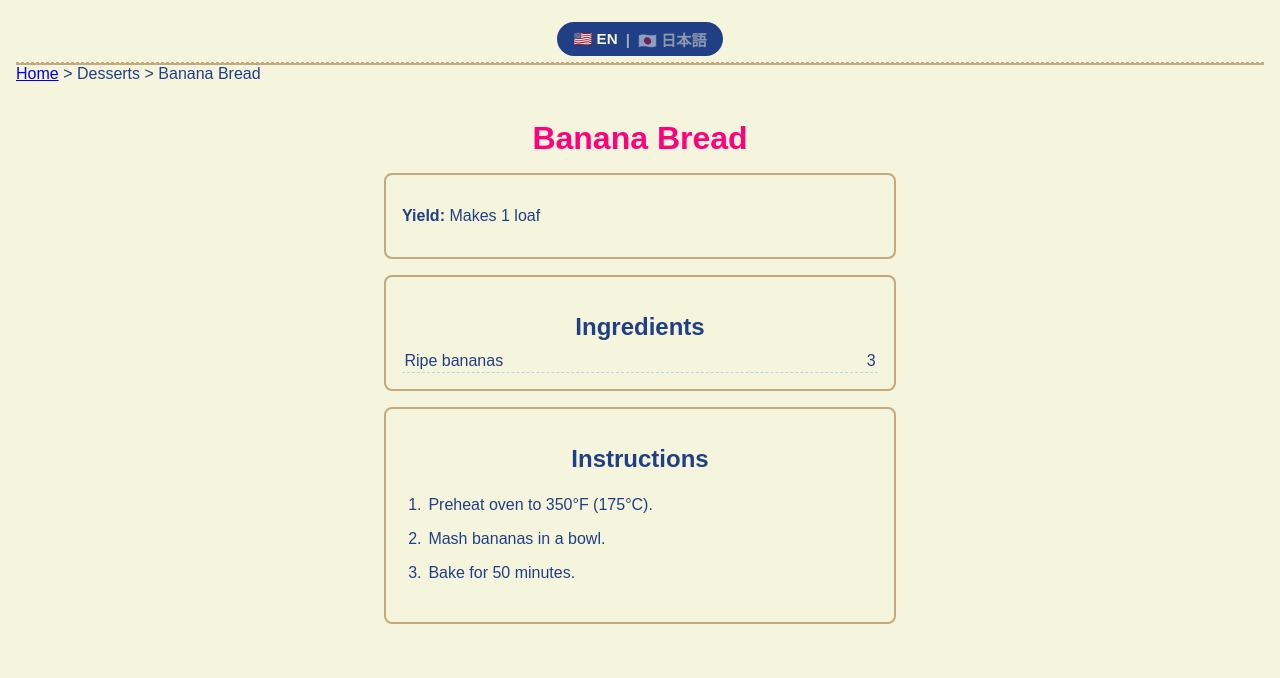
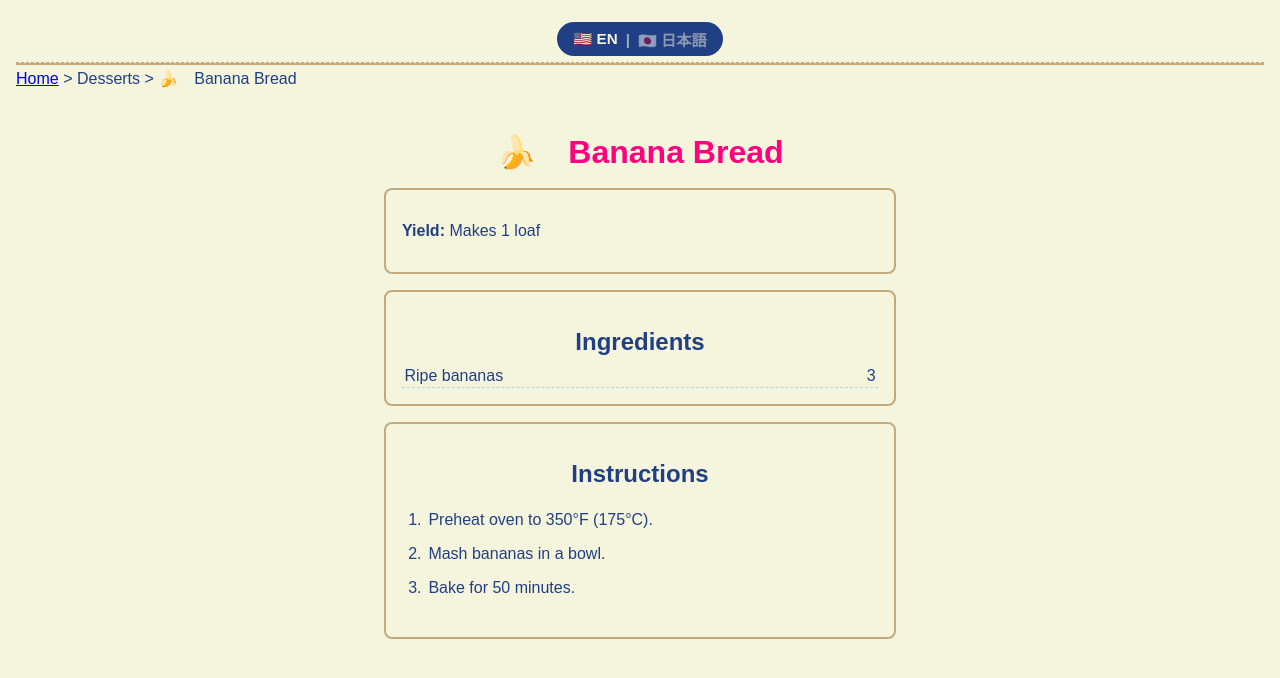
Before and after one commit to bghngao/recipe-book, a Jekyll site: the page built from _recipes/banana-bread.md, in a window 1280 px wide. Shown: the top 678 px of the page. Built offline with Jekyll 4.4.1, drawn with Linux system fonts in a browser that asks for light colours.

Commit message:
Update banana-bread.md

```diff
--- a/_recipes/banana-bread.md
+++ b/_recipes/banana-bread.md
@@ -11,7 +11,7 @@ order: 1
 <!-- English -->
 <!-- ===================== -->
 <div class="lang" data-lang="en">
-  <h1 class="title-recipe">Banana Bread</h1>
+  <h1 class="title-recipe">🍌　Banana Bread</h1>
 
   <!-- Yield -->
   <div class="container">
@@ -43,7 +43,7 @@ order: 1
 <!-- Japanese -->
 <!-- ===================== -->
 <div class="lang" data-lang="ja">
-  <h1 class="title-recipe">バナナブレッド</h1>
+  <h1 class="title-recipe">🍌　バナナブレッド</h1>
 
   <!-- 仕上がり量 -->
   <div class="container">
```
